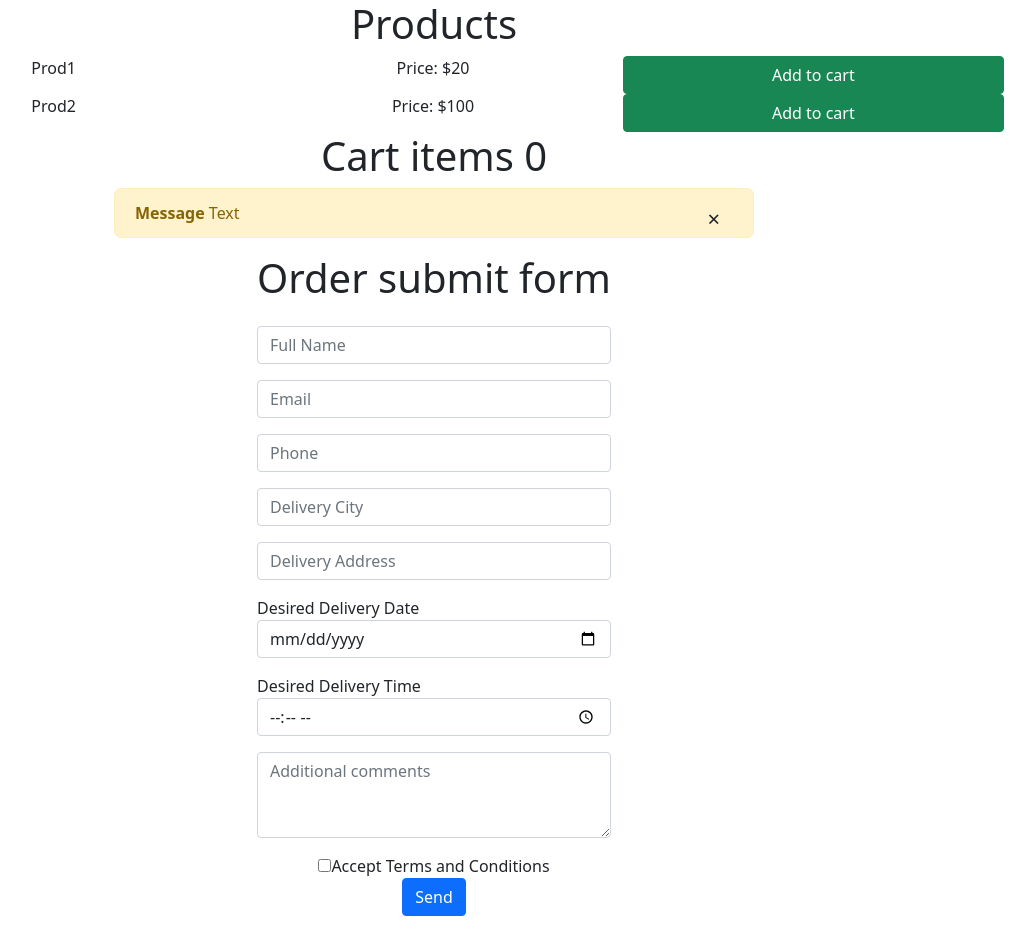
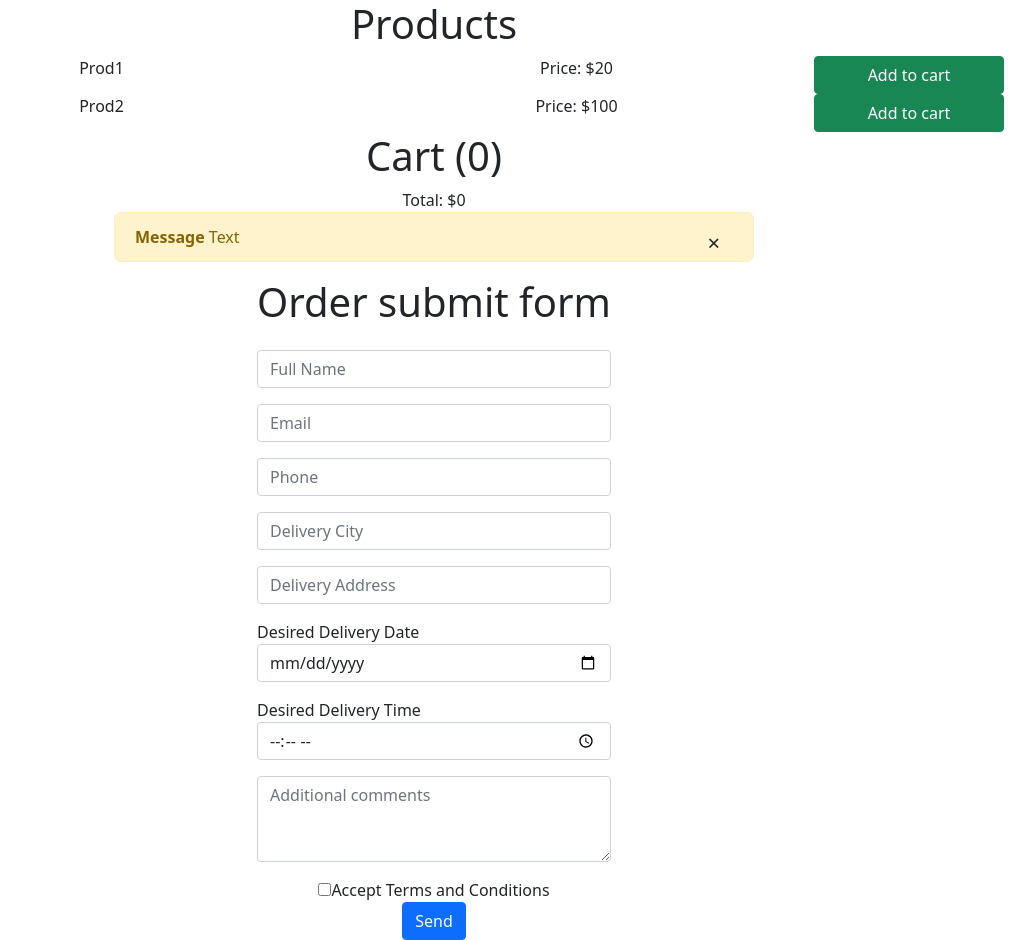
Before and after one commit to paul-baracci/vue-learning, a Vue app: page / in a window 1280 px wide. Shown: the whole page, without its empty margins (206-1241 px from the left). Before the commit the page ends 916 px from the top, so only its background shows below. Built offline with nearby package versions, Linux system fonts and the light colour scheme.

Commit message:
Added logic for card count, price, total, add/remove buttons

```diff
--- a/src/components/Shop.vue
+++ b/src/components/Shop.vue
@@ -5,17 +5,19 @@
         <div class="row" v-for="(product, i) in products" :key="i" :product="product">
             <div class="col">{{product.name}}</div>
             <div class="col">Price: ${{product.price}}</div>
-            <button class="col btn btn-success" @click="addToCart(product)">Add to cart</button>
+            <button class="col-2 btn btn-success" @click="addToCart(product)">Add to cart</button>
         </div>
     </div>
         <div class="text-center">
-        <h1>Cart items {{cart.length}}</h1>
+        <h1>Cart ({{cart.length}})</h1>
         <div class="row" v-for="product in cart" :key="product.id" :item="product">
         <div class="col">{{product.name}}</div>
-        <div class="col">Price: ${{product.price}}</div>
         <div class="col">Count: {{product.count}}</div>
-        <button class="col btn btn-danger" @click="removeFromCart(product)">x</button>
+        <div class="col">Price: ${{product.total}}</div>
+        <button class="col-1 btn btn-success" @click="addToCart(product)">+</button>
+        <button class="col-1 btn btn-danger" @click="decreaseCartItem(product)">-</button>
         </div>
+        <div class="col">Total: ${{total}}</div>
     </div>
 </div>
 </template>
@@ -23,6 +25,22 @@
 <script>
 
 export default {
+  computed: {
+    singleCost () {
+      let cost = 0;
+      this.cart.forEach((i) => {
+        cost = i.price * i.count;
+      });
+      return cost;
+    },
+    total () {
+      let totalCost = 0
+      for (let i in this.cart) {
+        totalCost += this.cart[i].price * this.cart[i].count
+      }
+      return totalCost;
+    },
+  },
   data() {
     return {
       cart: [],
@@ -47,13 +65,20 @@ export default {
       let found = this.cart.some(item => item.id === product.id)
         if(found == 0) {
           this.cart.push(product);
+          product.total = product.price
         } else {
           product.count++
+          product.total = product.price * product.count
         }
     },
-    removeFromCart(product) {
-      this.cart.splice(this.cart.indexOf(product), 1);
-    },
+    decreaseCartItem(product) {
+      if (product.count == 1) {
+        this.cart.splice(this.cart.indexOf(product), 1);
+      } else {
+      product.count--
+      product.total = product.price * product.count
+      }
+    }
   }
 }
 </script>
```
